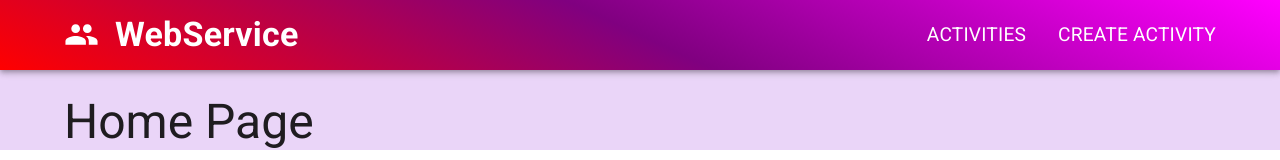
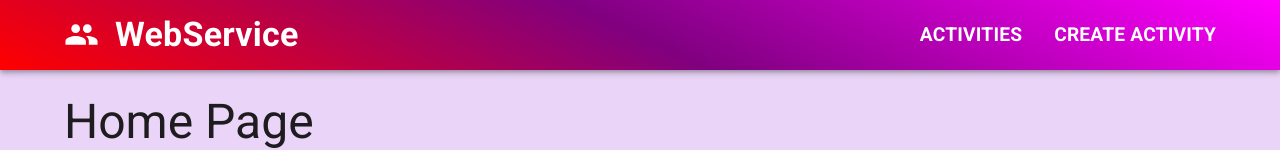
Before and after one commit to MurasakiWolf/WebServices, a React (Vite) app in the folder web/: page / in a window 1280 px wide. Shown: the top 160 px of the page. Built offline with nearby package versions, Linux system fonts and the light colour scheme.

Commit message:
feat(p3): add nav links 2 of 2

```diff
--- a/web/src/app/layout/NavBar.tsx
+++ b/web/src/app/layout/NavBar.tsx
@@ -9,6 +9,7 @@ import {
   MenuList,
 } from '@mui/material'
 import { NavLink } from 'react-router'
+import MenuItemLink from '../shared/components/MenuItemLink'
 
 export default function NavBar() {
   return (
@@ -36,21 +37,11 @@ export default function NavBar() {
             </MenuList>
 
             <MenuList disablePadding sx={{ display: 'flex' }}>
-              <MenuItem
-                component={NavLink}
-                to="/activities"
-                sx={{ fontSize: '1.2rem', textTransform: 'uppercase' }}
-              >
-                Activities
-              </MenuItem>
-
-              <MenuItem
-                component={NavLink}
-                to="/createActivity"
-                sx={{ fontSize: '1.2rem', textTransform: 'uppercase' }}
-              >
-                Create activity
-              </MenuItem>
+              <MenuItemLink to="/activities"> Activities </MenuItemLink>
+              <MenuItemLink to="/createActivity">
+                {' '}
+                Create Activity{' '}
+              </MenuItemLink>
             </MenuList>
           </Toolbar>
         </Container>
--- /dev/null
+++ b/web/src/app/shared/components/MenuItemLink.tsx
@@ -0,0 +1,29 @@
+import { MenuItem } from '@mui/material'
+import type { ReactNode } from 'react'
+import { NavLink } from 'react-router'
+
+export default function MenuItemLink({
+  children,
+  to,
+}: {
+  children: ReactNode
+  to: string
+}) {
+  return (
+    <MenuItem
+      component={NavLink}
+      to={to}
+      sx={{
+        fontSize: '1.2rem',
+        textTransform: 'uppercase',
+        fontWeight: 'bold',
+        color: 'inherit',
+        '&.active': {
+          color: 'yellowgreen',
+        },
+      }}
+    >
+      {children}
+    </MenuItem>
+  )
+}
```
